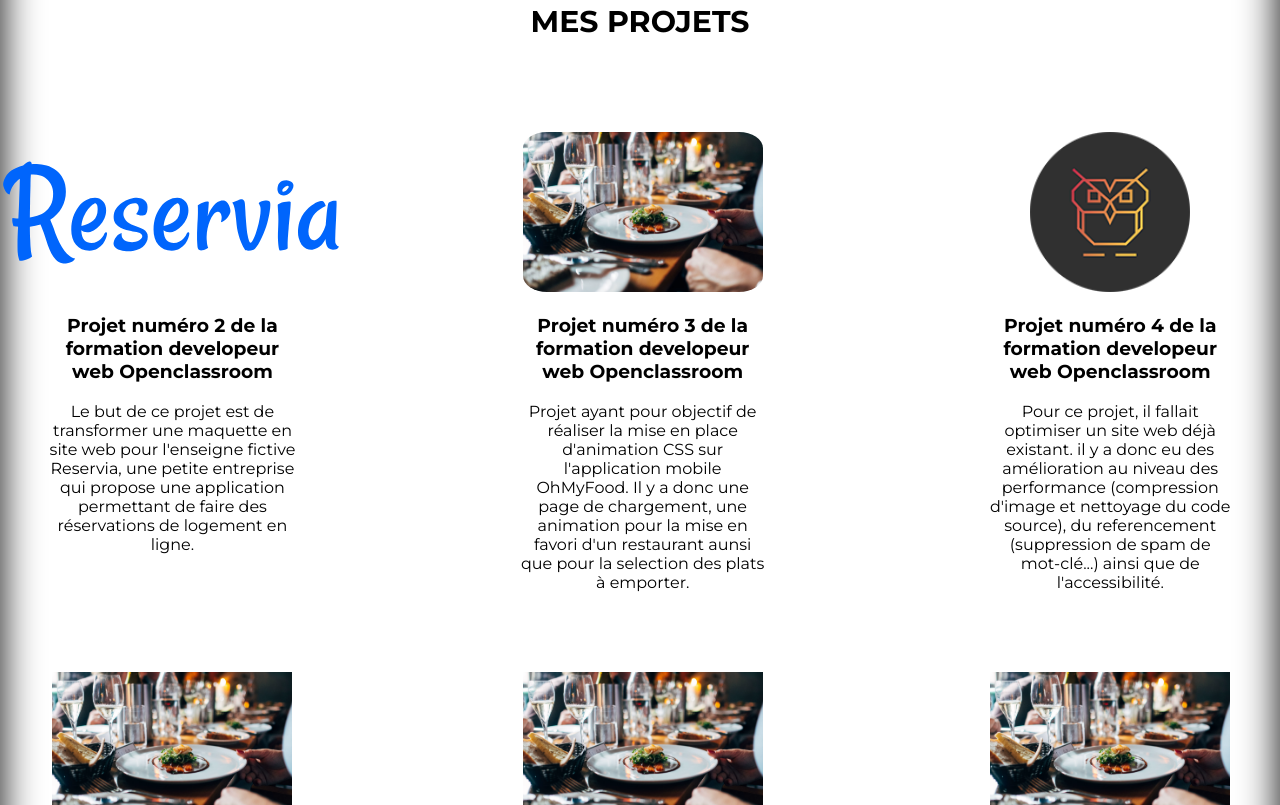
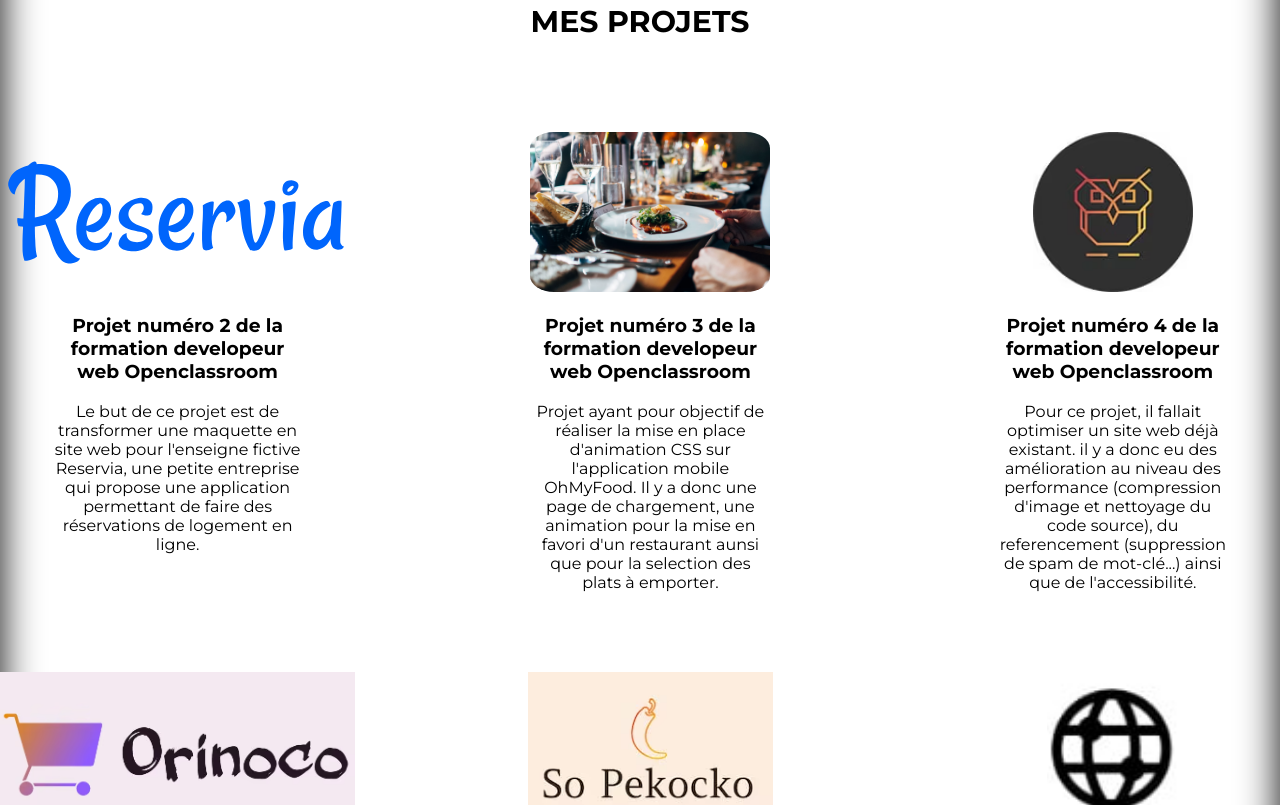
Before and after one commit to RinaldiRichard/RinaldiRichard_Portefolio, a plain HTML site: page index.html in a window 1280 px wide. Shown: the part 2690-3495 px from the top of the page. Drawn offline with Linux system fonts and the light colour scheme.

Commit message:
ajout des photos de projets + lien html

```diff
--- a/index.html
+++ b/index.html
@@ -79,7 +79,7 @@
     </section>
     <section class="presentation" id="presentation">
       <h2>Présentation</h2>
-      <img src="./ressources/azur.avif" alt="photo de profil" />
+      <img src="./ressources/photo_Richard.avif" alt="photo de profil" />
       <p>
         J'ai toujours été très interessé par l'informatique en général. Ancien
         technicien informatique, j'ai entamé une reconversion afin de me diriger
@@ -204,7 +204,7 @@
             <div class="divCardGrid">
               <div class="divImgProjets">
                 <img
-                src="./ressources/imagesProjets/logoChouette.png"
+                src="./ressources/imagesProjets/logoChouette-min.avif"
                 alt="image Chouette Agence"
               />
               </div>
@@ -227,7 +227,7 @@
             <div class="divCardGrid">
               <div class="divImgProjets">
                 <img
-                src="./ressources/imagesProjets/milo-min.avif"
+                src="./ressources/imagesProjets/logo_Orinoco-min.avif"
                 alt="image Orinoco"
               />
               </div>
@@ -250,7 +250,7 @@
           <div class="divCardGrid">
             <div class="divImgProjets">
               <img
-              src="./ressources/imagesProjets/milo-min.avif"
+              src="./ressources/imagesProjets/logo_Pekocko-min.avif"
               alt="image So Pekocko"
             />
             </div>
@@ -273,7 +273,7 @@
             <div class="divCardGrid">
               <div class="divImgProjets">
                 <img
-                src="./ressources/imagesProjets/milo-min.avif"
+                src="./ressources/imagesProjets/Sans titre.png"
                 alt="image groupomania"
               />
               </div>
```
Also changed, not shown: ressources/imagesProjets/Sans titre.png (added), ressources/imagesProjets/logoChouette-min.avif (added), ressources/imagesProjets/logoChouette.png (deleted), ressources/imagesProjets/logo_Groupomania-min.avif (added), ressources/imagesProjets/logo_Groupomania-min.jpg (added), ressources/imagesProjets/logo_Orinoco-min.avif (added), ressources/imagesProjets/logo_Pekocko-min.avif (added), ressources/imagesProjets/milo-min.jpg (deleted), ressources/photo_Richard.avif (added).
